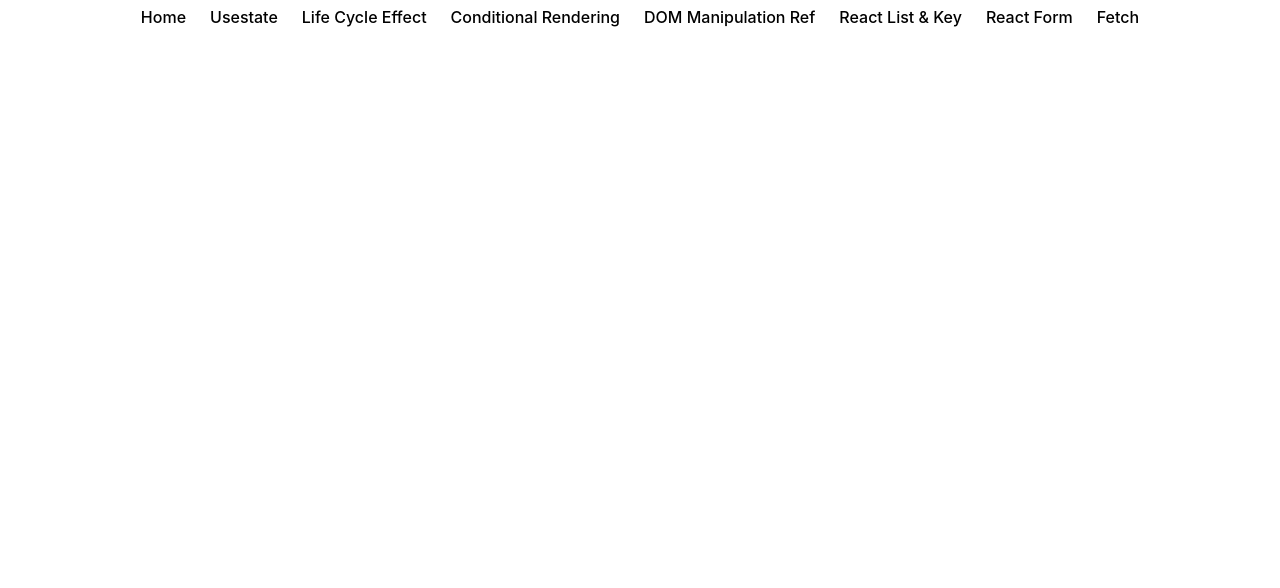
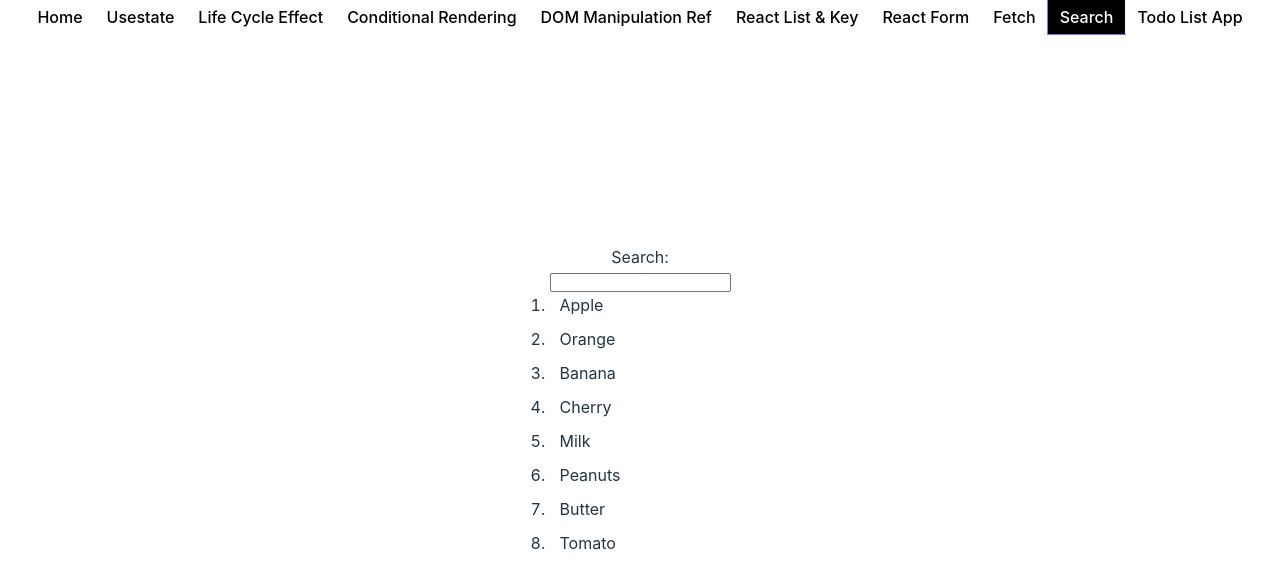
Before and after one commit to fakaha/ReactJS_Journey, a React (Vite) app: page /search-filter in a window 1280 px wide. Shown: the top 588 px of the page. Built offline with nearby package versions, Linux system fonts and the light colour scheme.

Commit message:
add some feature

```diff
--- a/index.html
+++ b/index.html
@@ -4,7 +4,7 @@
     <meta charset="UTF-8" />
     <link rel="icon" type="image/svg+xml" href="/vite.svg" />
     <meta name="viewport" content="width=device-width, initial-scale=1.0" />
-    <title>Vite + React</title>
+    <title>React Vite Journey</title>
   </head>
   <body>
     <div id="root"></div>
--- a/package.json
+++ b/package.json
@@ -10,6 +10,7 @@
     "preview": "vite preview"
   },
   "dependencies": {
+    "axios": "^1.4.0",
     "react": "^18.2.0",
     "react-dom": "^18.2.0",
     "react-router-dom": "^6.11.2"
--- a/src/App.jsx
+++ b/src/App.jsx
@@ -1,4 +1,5 @@
 import {BrowserRouter as Router, Routes, Route} from 'react-router-dom'
+import { useEffect, useState } from "react";
 import './App.css'
 import UseState from './modul/UseState'
 import Home from './modul/Home'
@@ -9,8 +10,14 @@ import ListKey from './modul/ListKey'
 import ReactForm from './modul/ReactForm'
 import Navigation from './modul/Navigation/Navigation'
 import Fetch from './modul/Fetch'
+import SearchFilter from './modul/SearchFilter'
+import Result from './modul/Result'
+import TodoListApp from './modul/TodoListApp';
 
 function App() {
+  const [searchTitle, setSearchTitle] = useState('');
+  const kodeData = ['Kode 1', 'Kode 2', 'Kode 3'];
+
 
   return (
     <Router>
@@ -24,6 +31,9 @@ function App() {
         <Route path='/list-key' element={<ListKey/>}/>
         <Route path='/react-form' element={<ReactForm/>}/>
         <Route path='/fetch' element={<Fetch/>}/>
+        <Route path='/search-filter' element={<SearchFilter/>}/>
+        <Route path='/result' element={<Result/>} searchTitle={searchTitle} kodeData={kodeData} setSearchTitle={setSearchTitle}/>
+        <Route path='/todolistapp' element={<TodoListApp/>}/>
       </Routes>
     </Router>
   );
--- a/src/modul/Navigation/Navigation.jsx
+++ b/src/modul/Navigation/Navigation.jsx
@@ -11,6 +11,8 @@ const Navigation = () => {
         {name: 'React List & Key', href: '/list-key'},
         {name: 'React Form', href: '/react-form'},
         {name: 'Fetch', href: '/fetch'},
+        {name: 'Search', href: '/search-filter'},
+        {name: 'Todo List App', href: '/todolistapp'},
     ];
 
     return(
--- /dev/null
+++ b/src/modul/Result.jsx
@@ -0,0 +1,57 @@
+import React, { useState } from "react";
+import Search from "./Search";
+
+const Result = ({ searchTitle, kodeData }) => {
+    // const itemList = [
+    //     "Babi",
+    //     "Orange",
+    //     "Banana",
+    //     "Cherry",
+    //     "Milk",
+    //     "Peanuts",
+    //     "Butter",
+    //     "Tomato"
+    //   ];
+    const filteredTitles = kodeData.filter((title) =>
+    title.toLowerCase().includes(searchTitle.toLowerCase())
+  );
+
+      const [filteredList, setFilteredList] = new useState(itemList);
+
+  const filterBySearch = (event) => {
+    // Access input value
+    const query = event.target.value;
+    // Create copy of item list
+    var updatedList = [...itemList];
+    // Include all elements which includes the search query
+    updatedList = updatedList.filter((item) => {
+      return item.toLowerCase().indexOf(query.toLowerCase()) !== -1;
+    });
+    // Trigger render with updated values
+    setFilteredList(updatedList);
+  };
+
+
+
+//   const titles = []; // Array judul kosong
+
+//   const filteredTitles = titles.filter((title) =>
+//     title.toLowerCase().includes(searchTitle.toLowerCase())
+//   );
+
+    return(
+        <>
+        <Search />
+        {/* <input id="search-box" onChange={filterBySearch} /> */}
+        <div id="item-list">
+        <ol>
+        {filteredTitles.map((title, index) => (
+          <li key={index}>{title}</li>
+        ))}
+        </ol>
+      </div>
+        </>
+    )
+}
+
+export default Result;
--- /dev/null
+++ b/src/modul/Search.jsx
@@ -0,0 +1,14 @@
+import React, { useState } from "react";
+
+const Search = ({ setSearchTitle  }) => {
+    const handleInputChange = (event) => {
+        setSearchTitle(event.target.value);
+      };
+    return(
+        <>
+            <input type="text" onChange={handleInputChange} />
+        </>
+    )
+}
+
+export default Search;
--- /dev/null
+++ b/src/modul/SearchFilter.jsx
@@ -0,0 +1,47 @@
+import React, { useState } from "react";
+
+const Search = () => {
+  const itemList = [
+    "Apple",
+    "Orange",
+    "Banana",
+    "Cherry",
+    "Milk",
+    "Peanuts",
+    "Butter",
+    "Tomato"
+  ];
+
+  const [filteredList, setFilteredList] = new useState(itemList);
+
+  const filterBySearch = (event) => {
+    // Access input value
+    const query = event.target.value;
+    // Create copy of item list
+    var updatedList = [...itemList];
+    // Include all elements which includes the search query
+    updatedList = updatedList.filter((item) => {
+      return item.toLowerCase().indexOf(query.toLowerCase()) !== -1;
+    });
+    // Trigger render with updated values
+    setFilteredList(updatedList);
+  };
+
+  return (
+    <div className="App">
+      <div className="search-header">
+        <div className="search-text">Search:</div>
+        <input id="search-box" onChange={filterBySearch} />
+      </div>
+      <div id="item-list">
+        <ol>
+          {filteredList.map((item, index) => (
+            <li key={index}>{item}</li>
+          ))}
+        </ol>
+      </div>
+    </div>
+  );
+}
+
+export default Search;
--- /dev/null
+++ b/src/modul/TodoListApp.jsx
@@ -0,0 +1,50 @@
+import { useState } from "react";
+
+const TodoListApp = () =>{
+    const [activity, setActivity] = useState('');
+    const [todos, setTodos] = useState([]);
+
+    function generateId(){
+        return Date.now();
+    }
+
+    function addTodoHandler (event){
+        event.preventDefault();
+
+        // setTodos([...todos, activity]);
+        setTodos([
+            ...todos,
+            {
+                id: generateId(),
+                activity: activity,
+            },
+        ]);
+        setActivity('');
+        // console.log(todos);
+    }
+    return(
+        <>
+        <h1>Simple Todo List</h1>
+        <form onSubmit={addTodoHandler}>
+            <input
+            type="text"
+            placeholder="Nama aktivitas"
+            value={activity}
+            onChange={function(event){
+                setActivity(event.target.value)
+            }}/>
+            <button type="submit">Tambah</button>
+        </form>
+        <ul>
+            {todos.map(function(todo){
+                return <li key={todo.id}>{todo.activity}</li>
+            })}
+            {/* <li>Ngoding</li>
+            <li>Debuging</li>
+            <li>Sleep</li> */}
+        </ul>
+        </>
+    )
+}
+
+export default TodoListApp;
```
Also changed, not shown: 1 other file (tests, documents, lock files or other folders).
